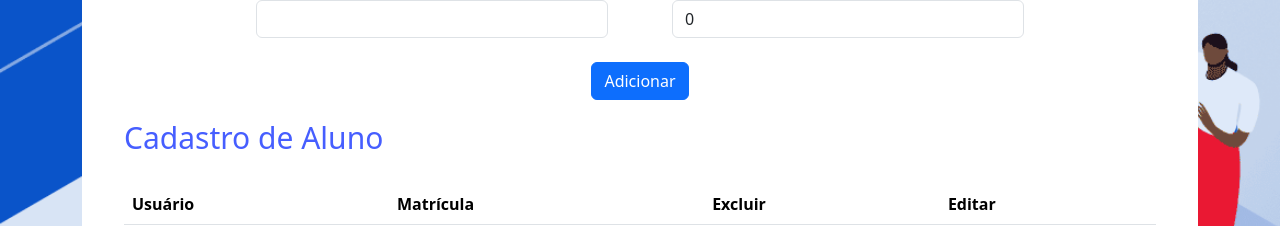
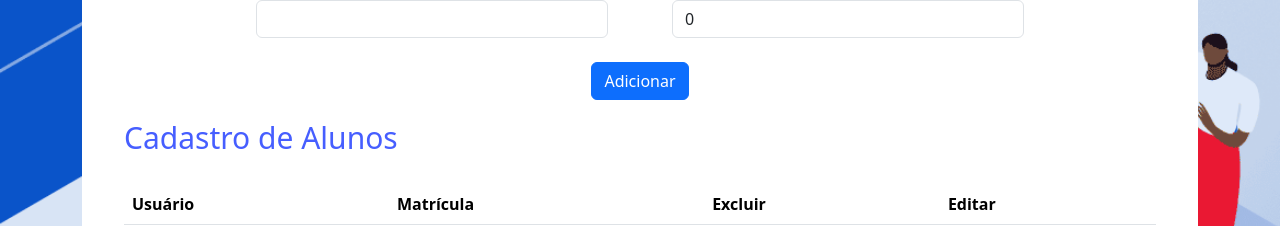
Before and after one commit to ericafnunes/app-school, an Angular app: page /cadastro in a window 1280 px wide. Shown: the part 170-396 px from the top of the page. Built offline with nearby package versions, Linux system fonts and the light colour scheme; a web font is replaced by a local one.

Commit message:
fix: ajuste deploy

```diff
--- a/src/app/lista/lista.component.html
+++ b/src/app/lista/lista.component.html
@@ -1,5 +1,5 @@
 <div class="container-fluid">
-  <h3 class="title-list">Cadastro de Aluno</h3>
+  <h3 class="title-list">Cadastro de Alunos</h3>
   <table class="table">
     <thead>
       <tr>
```
